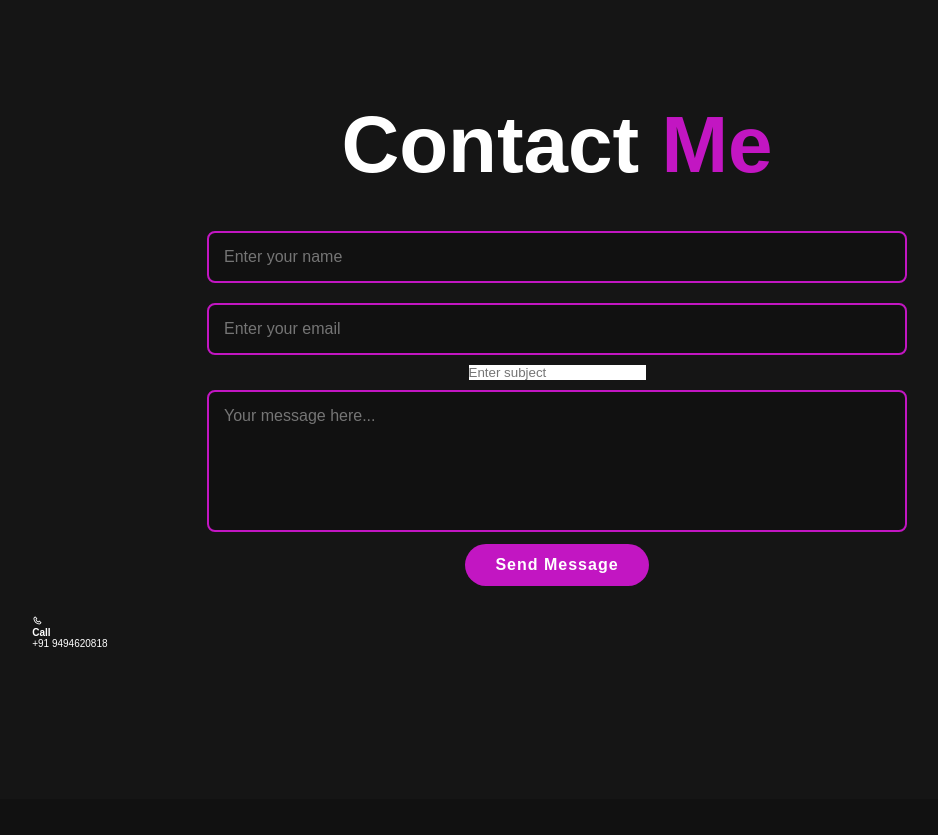
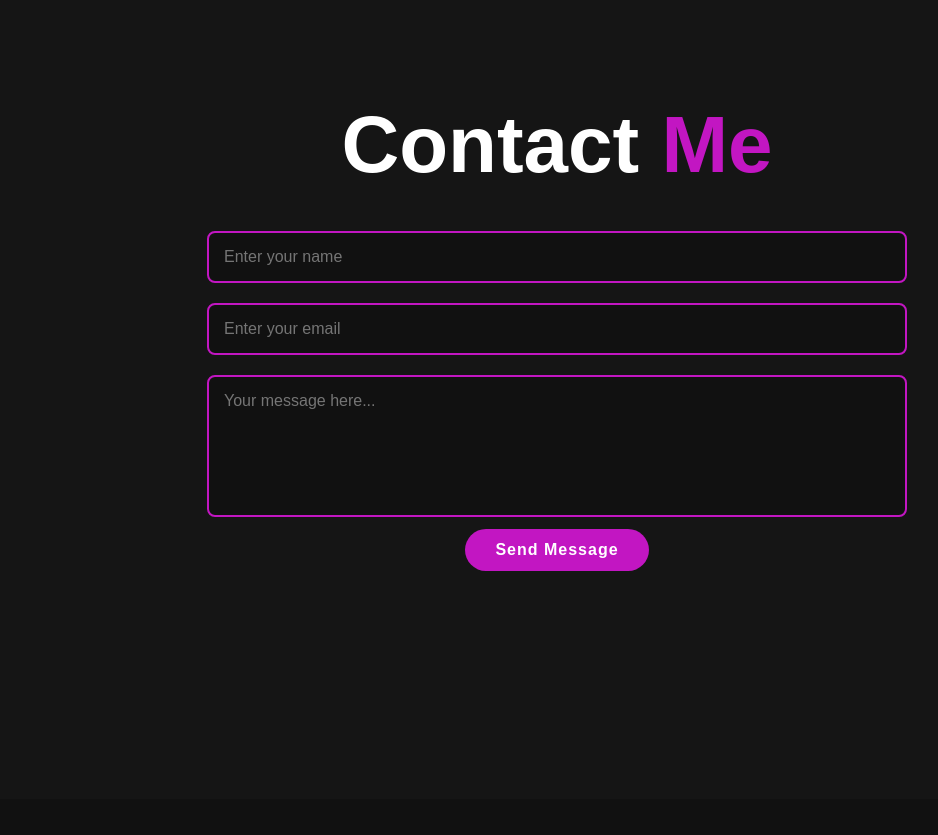
Before and after one commit to gsravani9/portfolio, a Flask app: page / in a window 1280 px wide. Shown: the part 4308-5143 px from the top of the page, without its empty margins (83-1021 px from the left). Run offline with Flask 3, Linux system fonts and the light colour scheme.

Commit message:
Update index.html

```diff
--- a/templates/index.html
+++ b/templates/index.html
@@ -239,10 +239,10 @@
                 </div>
             </div>
 
-            <div class="input-field">
-<!--                 <label for="subject">Subject</label> -->
+<!--             <div class="input-field">
+                <label for="subject">Subject</label>
                 <input type="text" id="subject" name="subject" placeholder="Enter subject" required>
-            </div>
+            </div> -->
 
             <div class="input-field">
 <!--                 <label for="message">Message</label> -->
@@ -268,11 +268,11 @@
                 <p>Vijayawada, Andhra Pradesh</p>
             </div> -->
 
-            <div class="info-item">
+<!--             <div class="info-item">
                 <i class='bx bx-phone'></i>
                 <h4>Call</h4>
                 <p>+91 9494620818</p>
-            </div>
+            </div> -->
         </div>
     </div>
 </section>
```
